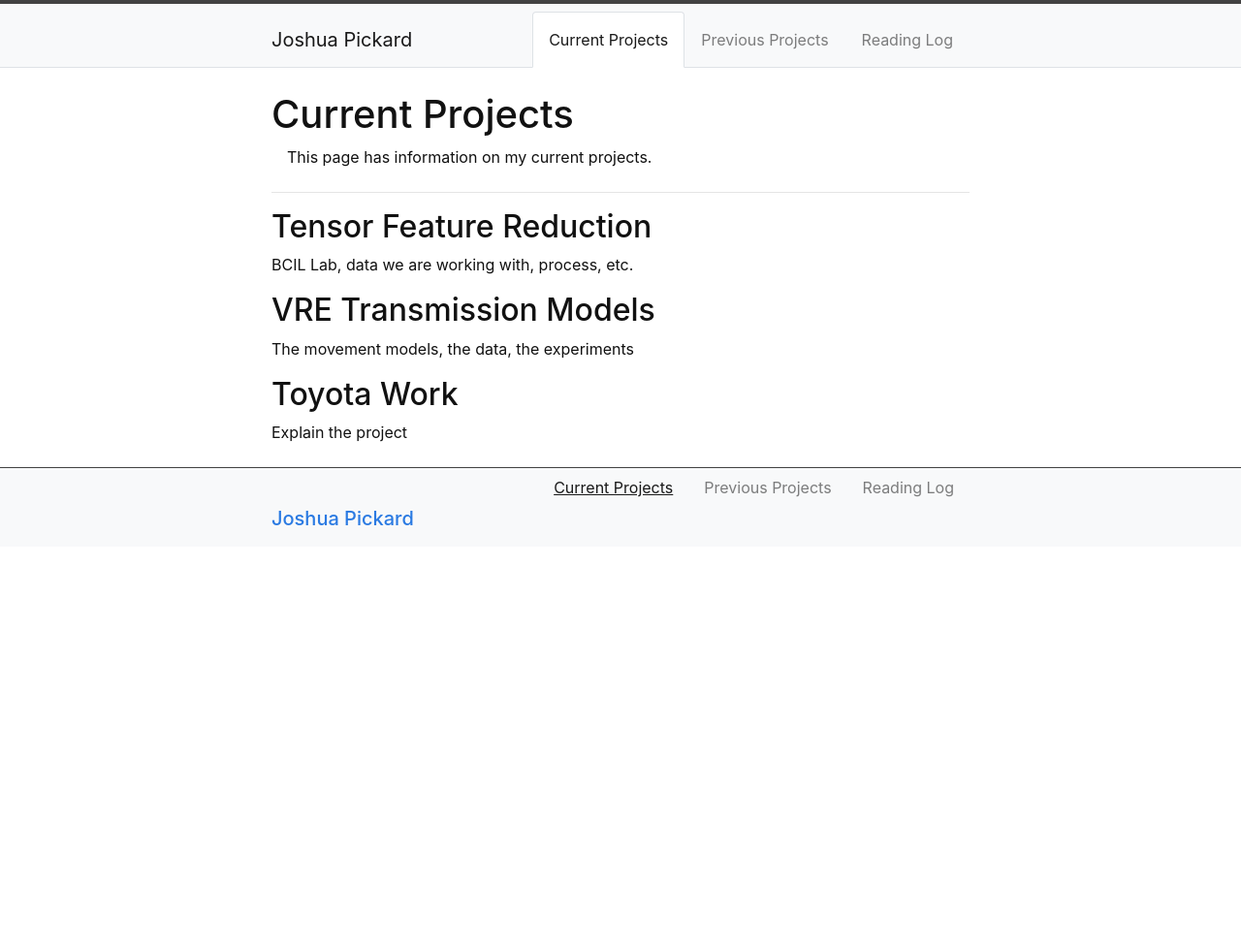
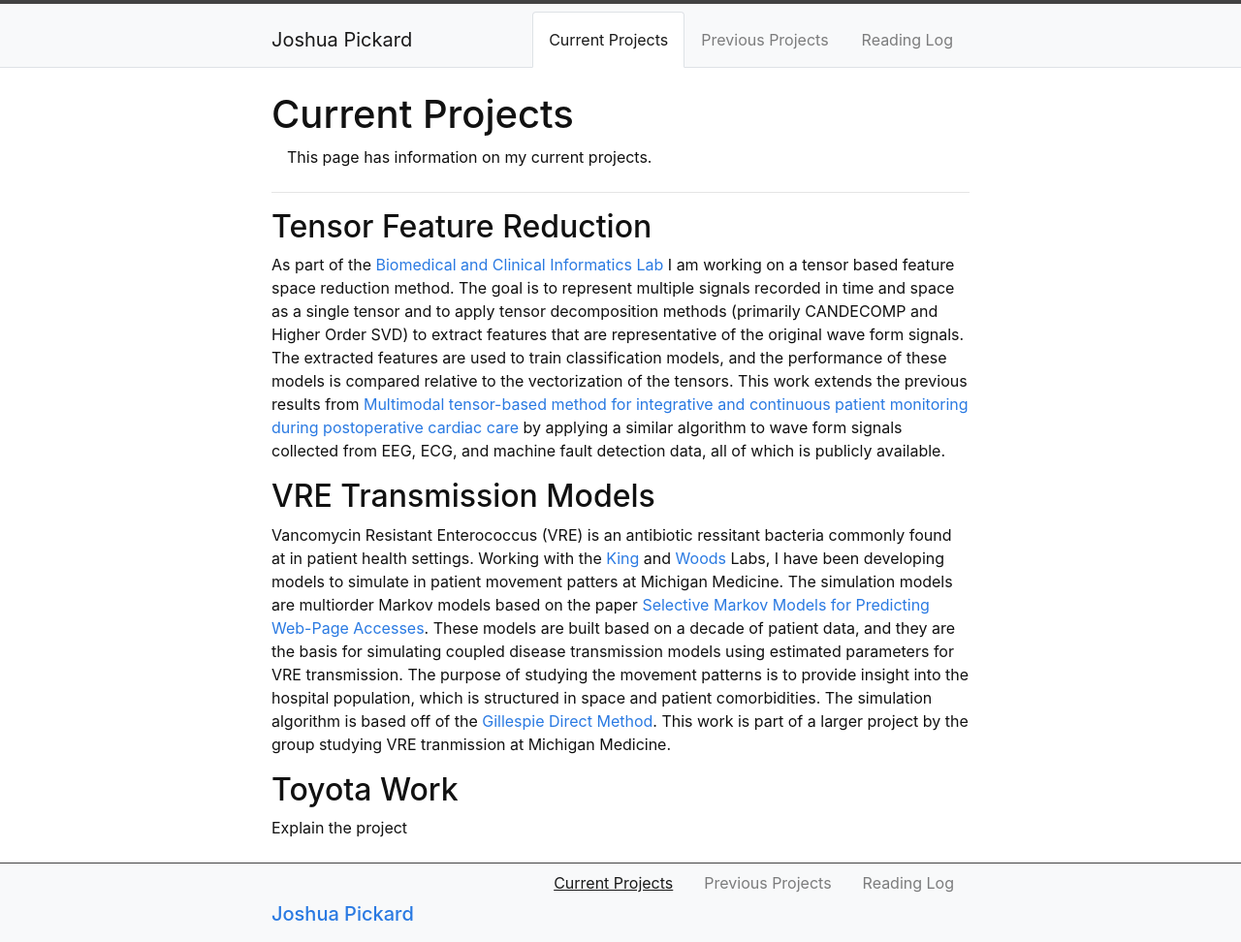
Before and after one commit to Jpickard1/jpickard1.github.io, a Jekyll site: the page built from content/1-Current_Projects.md, in a window 1280 px wide. Shown: the whole page at 97% size. Built offline with Jekyll 4.4.1, drawn with Linux system fonts in a browser that asks for light colours; before the commit the page ends 900 px from its top, so only the background shows below that.

Commit message:
Update 1-Current_Projects.md

```diff
--- a/content/1-Current_Projects.md
+++ b/content/1-Current_Projects.md
@@ -6,10 +6,10 @@ description: >
 ---
 
 ## Tensor Feature Reduction
-BCIL Lab, data we are working with, process, etc.
+As part of the [Biomedical and Clinical Informatics Lab](https://najarianlab.ccmb.med.umich.edu/home) I am working on a tensor based feature space reduction method. The goal is to represent multiple signals recorded in time and space as a single tensor and to apply tensor decomposition methods (primarily CANDECOMP and Higher Order SVD) to extract features that are representative of the original wave form signals. The extracted features are used to train classification models, and the performance of these models is compared relative to the vectorization of the tensors. This work extends the previous results from [Multimodal tensor-based method for integrative and continuous patient monitoring during postoperative cardiac care](https://www.sciencedirect.com/science/article/pii/S0933365721000257) by applying a similar algorithm to wave form signals collected from EEG, ECG, and machine fault detection data, all of which is publicly available.
 
 ## VRE Transmission Models
-The movement models, the data, the experiments
+Vancomycin Resistant Enterococcus (VRE) is an antibiotic ressitant bacteria commonly found at in patient health settings. Working with the [King](https://kinglab.eeb.lsa.umich.edu/) and [Woods](https://the-woods-lab.com/) Labs, I have been developing models to simulate in patient movement patters at Michigan Medicine. The simulation models are multiorder Markov models based on the paper [Selective Markov Models for Predicting Web-Page Accesses](https://archive.siam.org/meetings/sdm01/pdf/sdm01_04.pdf). These models are built based on a decade of patient data, and they are the basis for simulating coupled disease transmission models using estimated parameters for VRE transmission. The purpose of studying the movement patterns is to provide insight into the hospital population, which is structured in space and patient comorbidities. The simulation algorithm is based off of the [Gillespie Direct Method](https://www.sciencedirect.com/science/article/pii/0021999176900413). This work is part of a larger project by the group studying VRE tranmission at Michigan Medicine.
 
 ## Toyota Work
 Explain the project
```
